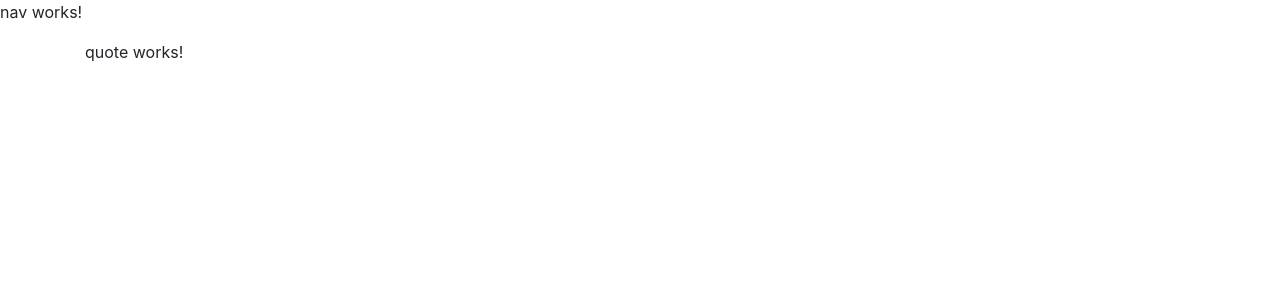
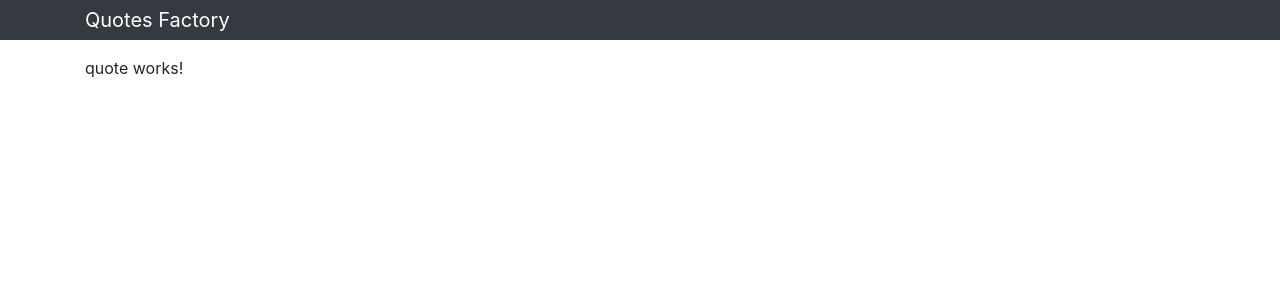
Before and after one commit to Sundaybrian/angular-quotes-factory, an Angular app: page / in a window 1280 px wide. Shown: the top 300 px of the page. Built offline with nearby package versions, Linux system fonts and the light colour scheme.

Commit message:
create the initial nav with a brand name

```diff
--- a/src/app/components/nav/nav.component.html
+++ b/src/app/components/nav/nav.component.html
@@ -1 +1,5 @@
-<p>nav works!</p>
+<nav class="navbar-dark bg-dark expand-sm mb-3">
+  <div class="container">
+    <a href="/" class="navbar-brand">Quotes Factory</a>
+  </div>
+</nav>
```
